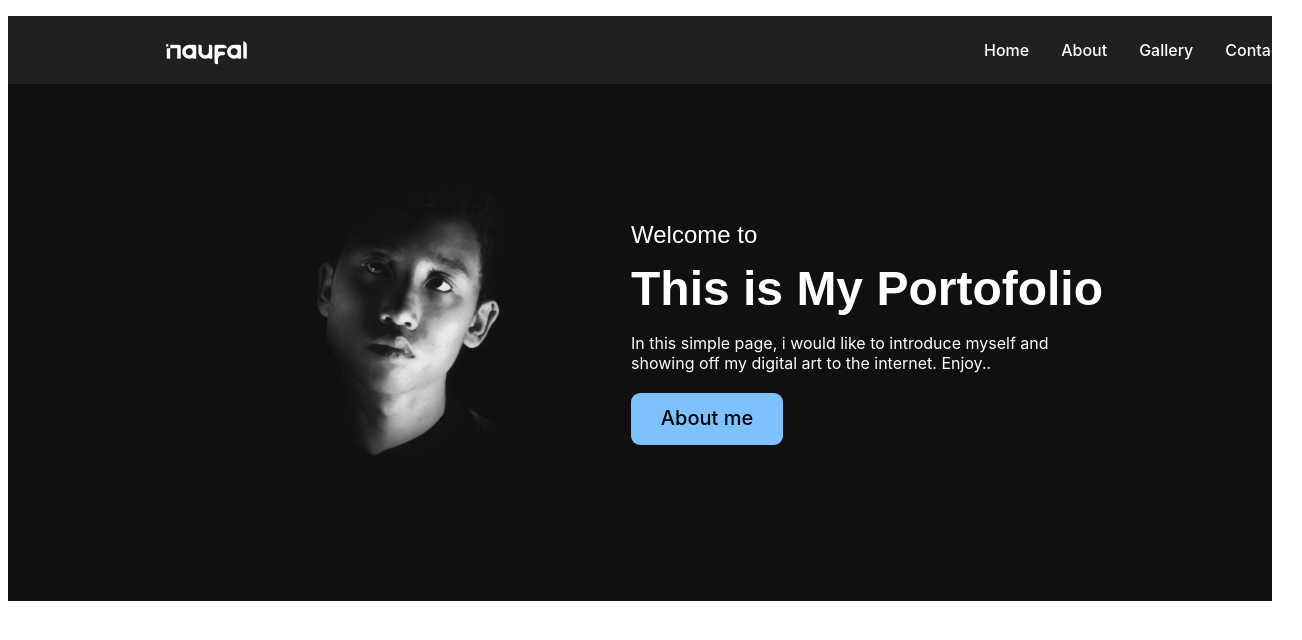
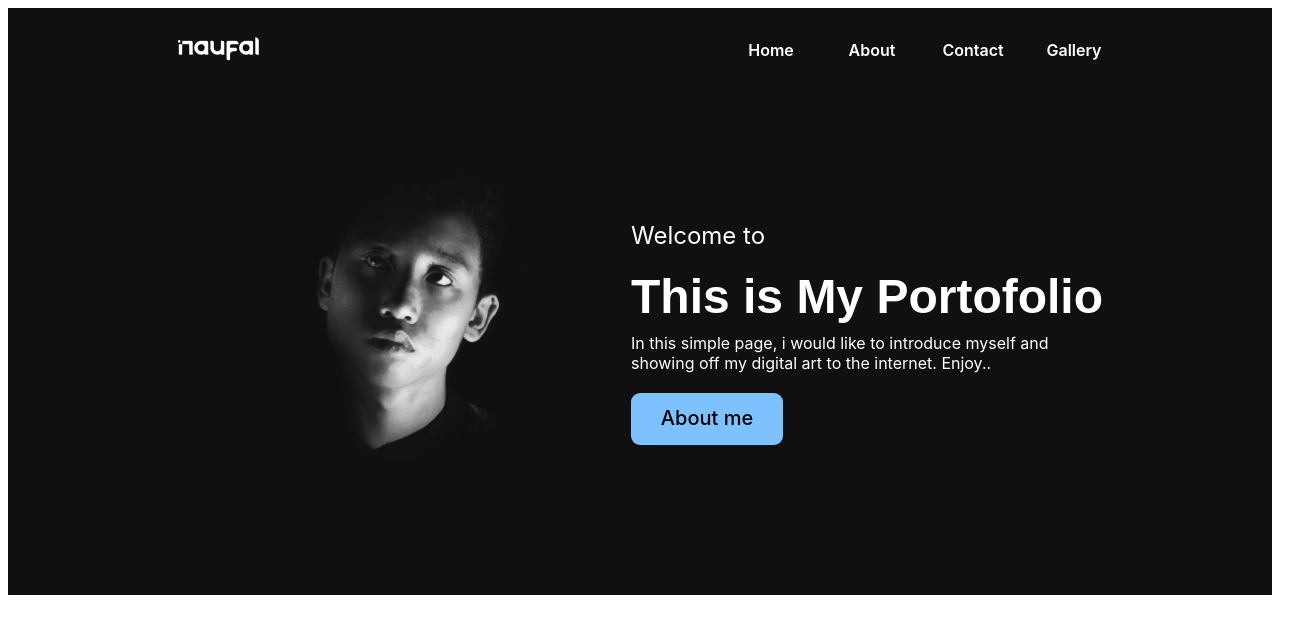
Before and after one commit to naufalyw/naufalyw.github.io, a plain HTML site: page index.html in a window 1280 px wide. Shown: the whole page, 1302 px wide, since content can reach past the window. Drawn offline with Linux system fonts and the light colour scheme.

Commit message:
navbar changes

```diff
--- a/index.html
+++ b/index.html
@@ -1,5 +1,6 @@
 <!DOCTYPE html>
 <html lang="en, id">
+
 <head>
     <meta charset="UTF-8">
     <meta name="description" content="Portofolio muh.naufalyw">
@@ -11,23 +12,27 @@
 
 <body>
 
-<div class="navbar">
-    <ul>
-        <li><a href="index.html" class="logo"><img src="img/logo.png" alt="Logo"></a></li>
+    <section class="navbar">
+        <div class="container_nav">
+            <div class="navlogo">
+                <a href="index.html" class="logo"><img src="img/logo.png" alt="Logo"></a></li>
+            </div>
+            <ul class="navright">
                 <li><a href="index.html" class="navigate">Home</a></li>
                 <li><a href="index.html#about" class="navigate">About</a></li>
+                <li><a href="index.html#contact" class="navigate">Contact</a></li>
                 <li><a href="index.html#gallery" class="navigate">Gallery</a></li>
-        <li><a href="index.html#contact" class="navigate">Contact</a></li>
             </ul>
         </div>
+    </section>
 
-<div class="header">
+    <section class="header">
         <img src="img/header 1.png" alt="Profil Picture">
         <h2>Welcome to</h2>
         <h1>This is My Portofolio</h1>
         <p>In this simple page, i would like to introduce myself and showing off my digital art to the internet. Enjoy..</p>
         <a href="#about" class="btn-blue">About me</a>
-</div>
+    </section>
 
     <div class="about" id="about">
 
--- a/style.css
+++ b/style.css
@@ -1,50 +1,81 @@
 .navbar {
-    background-color: #202020;
-    height: 68px;
+    display: block;
+    background-color: #101010;
 }
-.navbar ul {
-    list-style-type: none;
+
+.navbar li {
+    display: inline-block;
+    list-style: none;
 }
-.navbar li {
-    float: left;
+
+.container_nav {
+    display: block;
+    height: 70px;
+    margin-left: 150px;
+    margin-right: 150px;
+}
+
+.navlogo {
+    padding-top: 22px;
+    display: inline-block;
+}
+
+.navlogo a {
+    width: 100px;
+    height: 40px;
+    padding-top: 20px;
+    padding-left: 20px;
+    transition: 500ms;
+}
+
+.navright {
+    float: right;
+    margin-top: 0;
+    padding-top: 20px;
+    padding-left: 0px;
+}
+
+.navright li {
+    display: inline-block;
+    margin-left: 8px;
+    margin-right: 8px;
+    width: 81px;
+    height: 32px;
+    text-align: center;
+    box-sizing: border-box;
+    padding-top: 6.5px;
+
+}
+
+.navigate {
+    display: inline-block;
+    width: 82px;
+    height: 40px;
     font-family: "SF Pro Display", sans-serif;
-    font-weight: 500;
+    position: relative;
+    top: -5px;
+    box-sizing: border-box;
+    padding-top: 10px;
+    color: white;
     font-size: 16px;
-}
-.navbar li a {
-    display: block;
-    color: white;
-    text-align: center;
-    height: 30px;
-    padding: 14px 16px;
+    font-weight: 600;
     text-decoration: none;
 }
-.navbar li a:hover {
-    background: #252525;
+
+.navright li a {
+    border-radius: 50px;
+    transition: 0.5s;
 }
 
-.navbar li a.logo {
-    position: absolute;
-    padding: 14px 16px;
-    top: 20px;
-    left: 150px;
-}
-
-.navbar li a.logo img {
-    width: auto;
-    height: auto;
-}
-
-.navbar li a.navigate {
-    position: relative;
-    top: 10px;
-    left: 920px;
+.navright li a:hover {
+    background-color: #202020;
 }
 
 .header {
     background-color: #101010;
     height: 517px;
 }
+
 .header img {
     height: 375px;
     width: auto;
@@ -52,21 +83,24 @@
     top: 33px;
     left: 269px;
 }
-.header h2{
-    font: normal normal normal 24px/normal "Product Sans", sans-serif;
+
+.header h2 {
+    font: normal normal normal 24px/normal "SF Pro Display", sans-serif;
     color: white;
     position: absolute;
     top: 201.37px;
     left: 631px;
 
 }
-.header h1{
+
+.header h1 {
     font: normal normal bold 48px/normal "Product Sans", sans-serif;
     color: white;
     position: absolute;
     top: 229.18px;
     left: 631px;
 }
+
 .header p {
     font: normal normal normal 16px/normal "SF Pro Display", sans-serif;
     color: white;
@@ -75,6 +109,7 @@
     top: 317px;
     left: 631px;
 }
+
 .btn-blue {
     background-color: #7ec1ff;
     position: absolute;
@@ -94,9 +129,10 @@
     font-size: 20px;
     font-family: "SF Pro Display", sans-serif;
 }
+
 .btn-blue:hover {
     background-color: #ffffff;
     color: #101010;
     transition-duration: 0.6s;
-    box-shadow: 0 0px 25px 0 rgba(255,255,255,0.2), 0 17px 50px 0 rgba(0,0,0,0.19);
+    box-shadow: 0 0px 25px 0 rgba(255, 255, 255, 0.2), 0 17px 50px 0 rgba(0, 0, 0, 0.19);
 }
```
Lines whose indentation alone changed are shown as unchanged.
